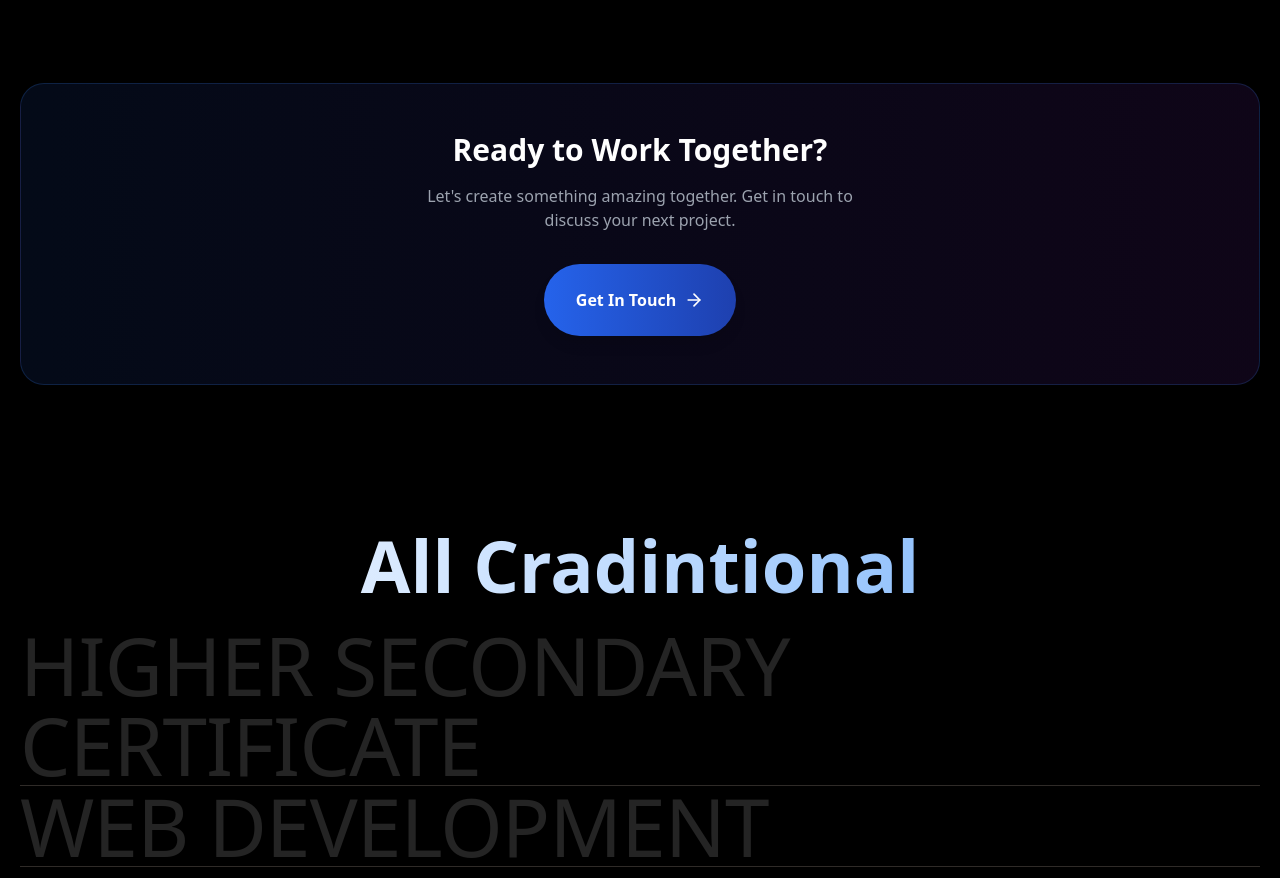
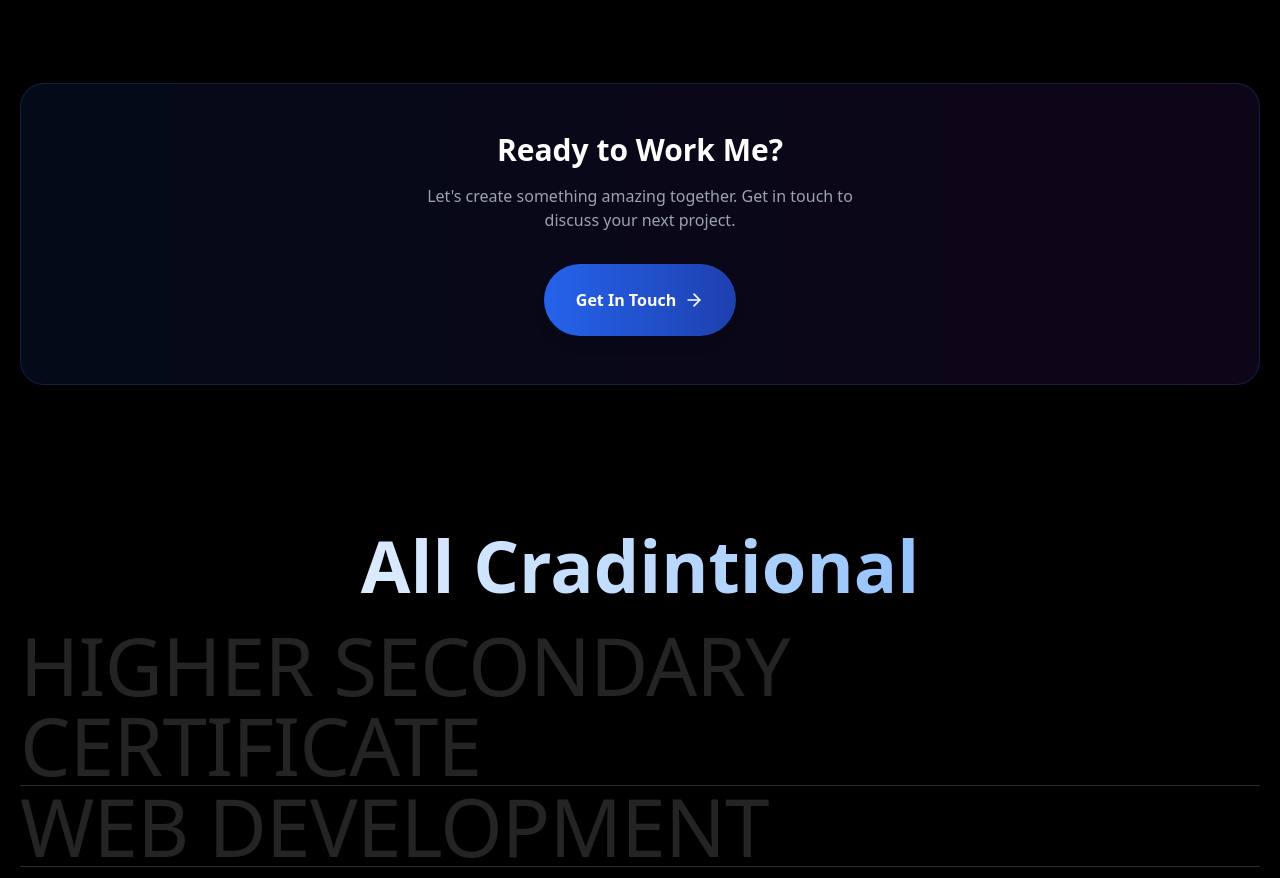
Before and after one commit to ittarek/myProtFolio, a React (Vite) app: page / in a window 1280 px wide. Shown: the part 5140-6018 px from the top of the page. Built offline with nearby package versions, Linux system fonts and the light colour scheme.

Commit message:
add all bg color is background

```diff
--- a/src/Pages/About/About.jsx
+++ b/src/Pages/About/About.jsx
@@ -1,5 +1,3 @@
-import React from 'react';
-// import myImg from "../../assets/myImage/ph.jpg";
 import myImg from '../../assets/myImage/myImageAI1.jpg';
 
 const About = () => {
@@ -18,12 +16,12 @@ const About = () => {
       </div>
 
       {/* About me */}
-      <div className=" mx-auto">
-        <h1 className="h1 text-center text-4xl uppercase font-bold mx-auto ">
+      <div className=" mx-auto text-white mt-8 lg:mt-0 lg:leading-10">
+        <h1 className="h1 text-4xl uppercase font-bold mx-auto ">
           {' '}
           I'm Md Tarequl Islam
         </h1>
-        <h2 className="h2 text-center text-2xl my-4 uppercase mx-auto">
+        <h2 className="h2  text-2xl my-4 uppercase mx-auto">
           Front-end developer with react.js and next.js
         </h2>
         <p className=" lg:w-[500px] leading-10 mx-4">
--- a/src/Pages/ProtFolio/ProtFolio.jsx
+++ b/src/Pages/ProtFolio/ProtFolio.jsx
@@ -1,4 +1,4 @@
-import React, { useEffect, useState } from 'react';
+import  { useEffect, useState } from 'react';
 import { gsap } from 'gsap';
 import { ScrollTrigger } from 'gsap/ScrollTrigger';
 import { ExternalLink, Github, Eye, ArrowRight, Sparkles } from 'lucide-react';
@@ -11,7 +11,6 @@ import protFolio3 from '../../assets/protfolio-image/3assignment-3.png';
 import protFolioNews from '../../assets/protfolio-image/nextJs.jpg';
 import saralTech from '../../assets/protfolio-image/saralTech.png';
 import travent from '../../assets/protfolio-image/travent.png';
-import { Link } from 'react-router-dom';
 
 gsap.registerPlugin(ScrollTrigger);
 const liveProject = [
@@ -271,7 +270,7 @@ const ModernPortfolio = () => {
 
   return (
     <Container>
-      <main className="py-20">
+      <main className="py-20 bg-black">
         {/* Header Section */}
         <div className="text-center mb-16">
           <div className="inline-flex items-center gap-2 px-4 py-2 bg-gradient-to-r from-blue-600/10 to-purple-600/10 rounded-full border border-blue-500/20 mb-6">
@@ -353,7 +352,7 @@ const ModernPortfolio = () => {
         <div className="mt-24 text-center">
           <div className="bg-gradient-to-r from-blue-600/10 to-purple-600/10 rounded-3xl border border-blue-500/20 p-12">
             <h2 className="text-3xl font-bold text-white mb-4">
-              Ready to Work Together?
+              Ready to Work Me?
             </h2>
             <p className="text-gray-400 mb-8 max-w-md mx-auto">
               Let's create something amazing together. Get in touch to discuss your next
--- a/src/index.css
+++ b/src/index.css
@@ -2,7 +2,9 @@
 @tailwind components;
 @tailwind utilities;
 
-
+:root{
+    background-color: black;
+}
 
         .active {
           color: #fff;
```
